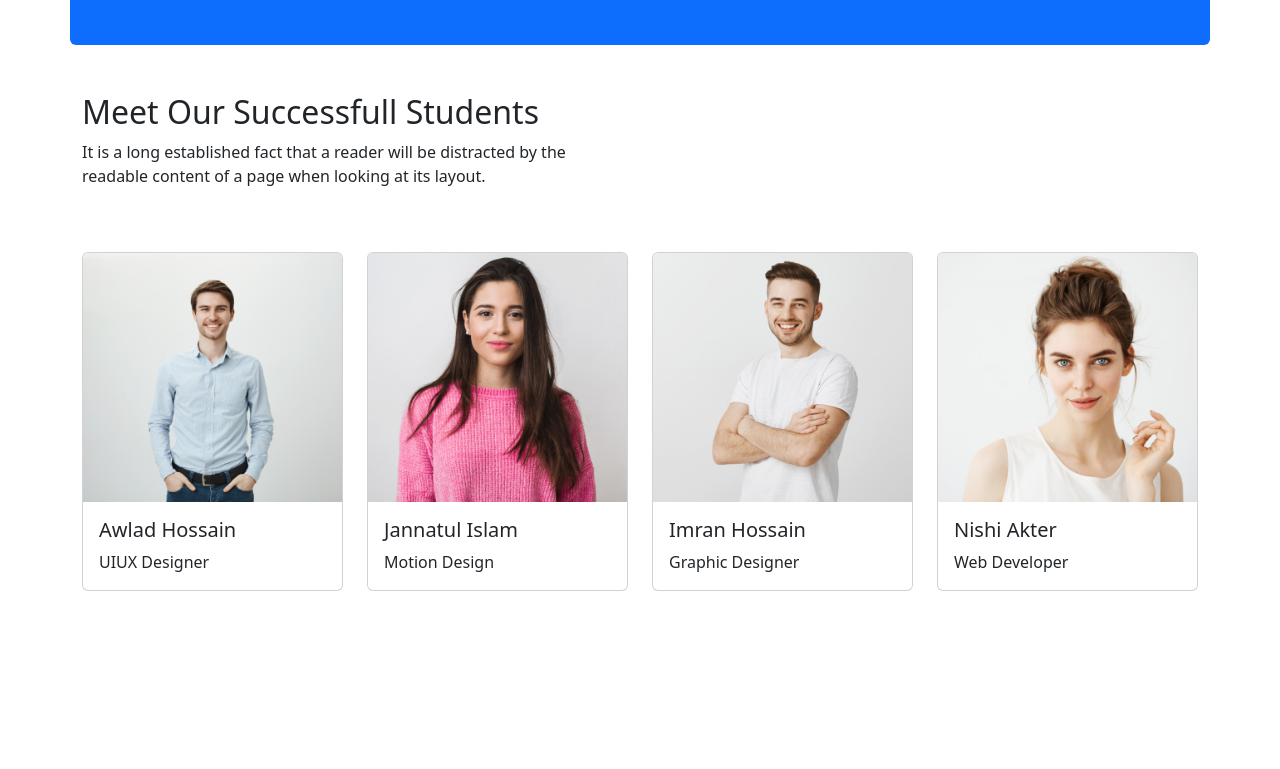
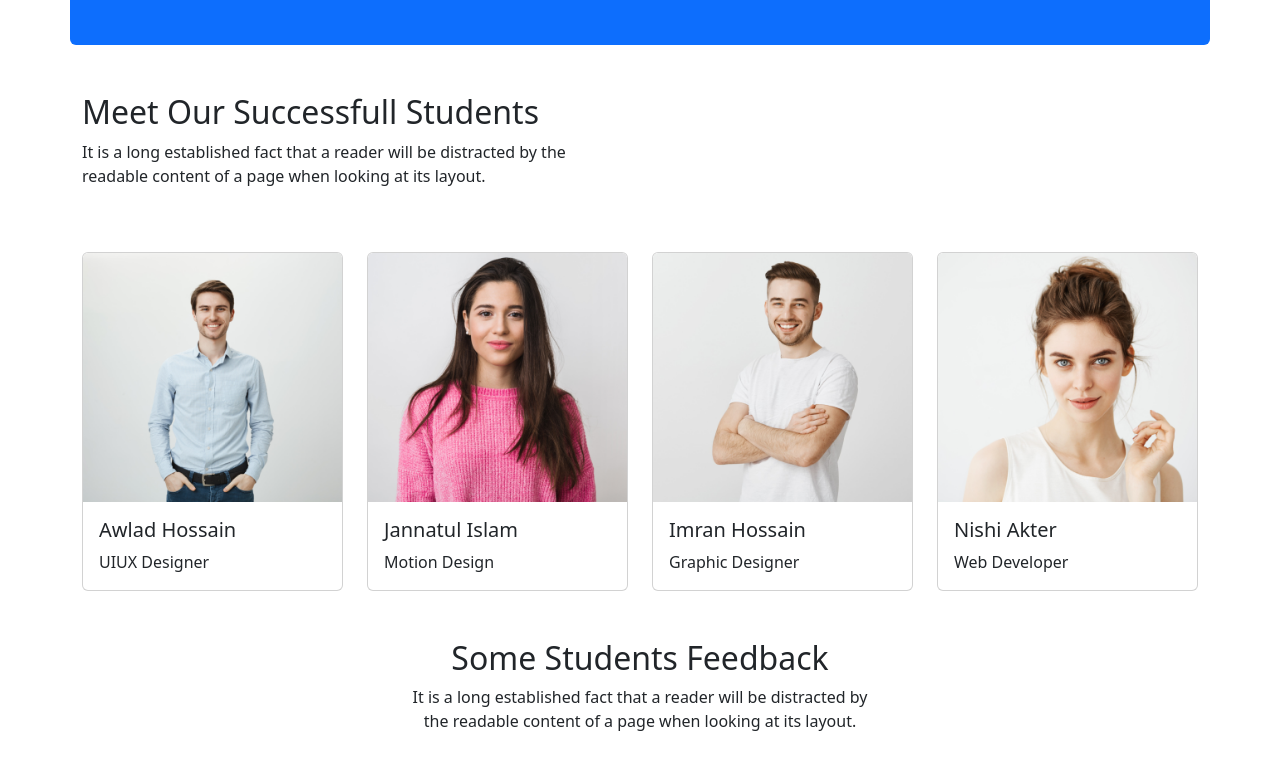
Before and after one commit to reshad21/edTech-website, a plain HTML site: page index.html in a window 1280 px wide. Shown: the part 2764-3533 px from the top of the page. Before the commit the page ends 3403 px from the top, so only its background shows below. Drawn offline with nearby package versions, Linux system fonts and the light colour scheme.

Commit message:
student fedback add

```diff
--- a/index.html
+++ b/index.html
@@ -413,6 +413,20 @@
     </div>
     <!-- successfull student gallery end -->
 
+    <!-- common section start -->
+    <div class="container-fluid">
+      <div class="container">
+        <div class="common-section-wrapper my-5 w-50 m-auto">
+          <h2 class="text-center">Some Students Feedback</h2>
+          <p class="text-center px-5">
+            It is a long established fact that a reader will be distracted by
+            the readable content of a page when looking at its layout.
+          </p>
+        </div>
+      </div>
+    </div>
+    <!-- common section end -->
+
     <script src="https://cdn.jsdelivr.net/npm/bootstrap@5.2.0/dist/js/bootstrap.bundle.min.js"></script>
   </body>
 </html>
```
